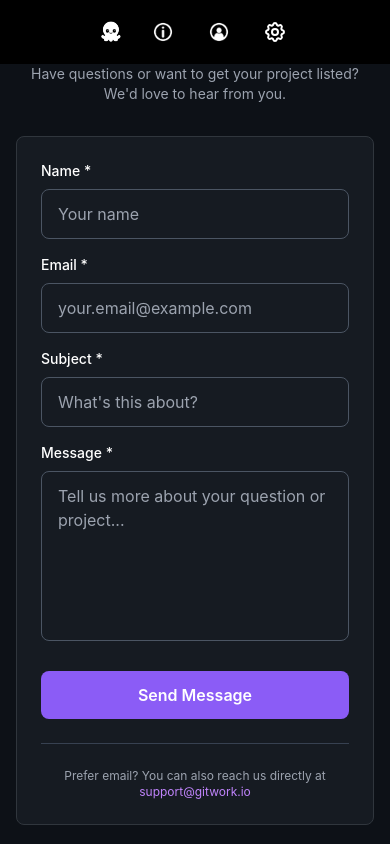
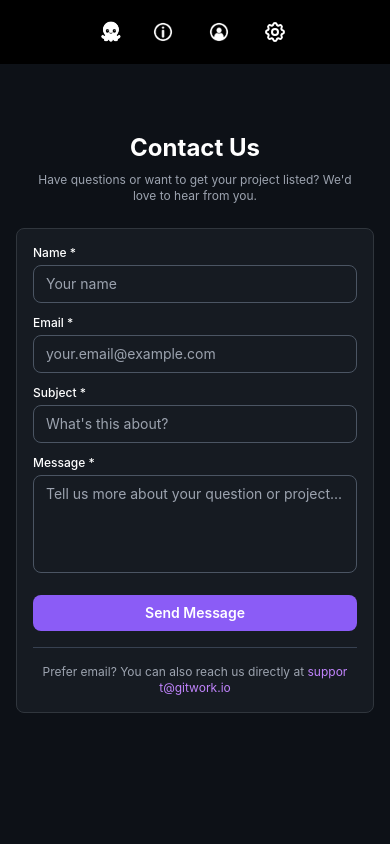
Before and after one commit to stefisha/GitWork, a React (Vite) app in the folder gitwork-front/: page /contact in a window 390 px wide. Built offline with nearby package versions, Linux system fonts and the light colour scheme; no server answers.

Commit message:
make contact page mobile-friendly with responsive text sizes and spacing

```diff
--- a/gitwork-front/src/pages/ContactPage.jsx
+++ b/gitwork-front/src/pages/ContactPage.jsx
@@ -63,40 +63,40 @@ const ContactPage = () => {
     >
       <div className="max-w-2xl w-full">
         {/* Header */}
-        <div className="text-center mb-8">
-          <h1 className="text-3xl sm:text-4xl font-bold text-white mb-2">
+        <div className="text-center mb-6 sm:mb-8">
+          <h1 className="text-2xl sm:text-3xl md:text-4xl font-bold text-white mb-2">
             Contact Us
           </h1>
-          <p className="text-gray-400 text-sm sm:text-base">
+          <p className="text-gray-400 text-xs sm:text-sm md:text-base px-4">
             Have questions or want to get your project listed? We'd love to hear from you.
           </p>
         </div>
 
         {/* Contact Form */}
         <div
-          className="rounded-lg p-6 sm:p-8"
+          className="rounded-lg p-4 sm:p-6 md:p-8"
           style={{ background: '#161b22', border: '1px solid #30363d' }}
         >
           {submitStatus === 'success' && (
-            <div className="mb-6 p-4 rounded-lg" style={{ background: '#1a472a', border: '1px solid #238636' }}>
-              <p className="text-green-400 text-sm sm:text-base">
+            <div className="mb-4 sm:mb-6 p-3 sm:p-4 rounded-lg" style={{ background: '#1a472a', border: '1px solid #238636' }}>
+              <p className="text-green-400 text-xs sm:text-sm md:text-base">
                 ✅ Thank you! Your message has been sent successfully. We'll get back to you soon.
               </p>
             </div>
           )}
 
           {submitStatus === 'error' && (
-            <div className="mb-6 p-4 rounded-lg" style={{ background: '#5d1a1a', border: '1px solid #da3633' }}>
-              <p className="text-red-400 text-sm sm:text-base">
+            <div className="mb-4 sm:mb-6 p-3 sm:p-4 rounded-lg" style={{ background: '#5d1a1a', border: '1px solid #da3633' }}>
+              <p className="text-red-400 text-xs sm:text-sm md:text-base">
                 ❌ Sorry, there was an error sending your message. Please try again or email us directly at support@gitwork.io
               </p>
             </div>
           )}
 
-          <form onSubmit={handleSubmit} className="space-y-4 sm:space-y-6">
+          <form onSubmit={handleSubmit} className="space-y-3 sm:space-y-4 md:space-y-6">
             {/* Name */}
             <div>
-              <label htmlFor="name" className="block text-sm font-medium text-white mb-2">
+              <label htmlFor="name" className="block text-xs sm:text-sm font-medium text-white mb-1 sm:mb-2">
                 Name *
               </label>
               <input
@@ -106,14 +106,14 @@ const ContactPage = () => {
                 value={formData.name}
                 onChange={handleChange}
                 required
-                className="w-full px-4 py-3 rounded-lg text-white placeholder-gray-400 bg-transparent border border-gray-600 focus:outline-none focus:border-purple-500 transition-colors duration-200"
+                className="w-full px-3 py-2 sm:px-4 sm:py-3 rounded-lg text-sm sm:text-base text-white placeholder-gray-400 bg-transparent border border-gray-600 focus:outline-none focus:border-purple-500 transition-colors duration-200"
                 placeholder="Your name"
               />
             </div>
 
             {/* Email */}
             <div>
-              <label htmlFor="email" className="block text-sm font-medium text-white mb-2">
+              <label htmlFor="email" className="block text-xs sm:text-sm font-medium text-white mb-1 sm:mb-2">
                 Email *
               </label>
               <input
@@ -123,14 +123,14 @@ const ContactPage = () => {
                 value={formData.email}
                 onChange={handleChange}
                 required
-                className="w-full px-4 py-3 rounded-lg text-white placeholder-gray-400 bg-transparent border border-gray-600 focus:outline-none focus:border-purple-500 transition-colors duration-200"
+                className="w-full px-3 py-2 sm:px-4 sm:py-3 rounded-lg text-sm sm:text-base text-white placeholder-gray-400 bg-transparent border border-gray-600 focus:outline-none focus:border-purple-500 transition-colors duration-200"
                 placeholder="your.email@example.com"
               />
             </div>
 
             {/* Subject */}
             <div>
-              <label htmlFor="subject" className="block text-sm font-medium text-white mb-2">
+              <label htmlFor="subject" className="block text-xs sm:text-sm font-medium text-white mb-1 sm:mb-2">
                 Subject *
               </label>
               <input
@@ -140,14 +140,14 @@ const ContactPage = () => {
                 value={formData.subject}
                 onChange={handleChange}
                 required
-                className="w-full px-4 py-3 rounded-lg text-white placeholder-gray-400 bg-transparent border border-gray-600 focus:outline-none focus:border-purple-500 transition-colors duration-200"
+                className="w-full px-3 py-2 sm:px-4 sm:py-3 rounded-lg text-sm sm:text-base text-white placeholder-gray-400 bg-transparent border border-gray-600 focus:outline-none focus:border-purple-500 transition-colors duration-200"
                 placeholder="What's this about?"
               />
             </div>
 
             {/* Message */}
             <div>
-              <label htmlFor="message" className="block text-sm font-medium text-white mb-2">
+              <label htmlFor="message" className="block text-xs sm:text-sm font-medium text-white mb-1 sm:mb-2">
                 Message *
               </label>
               <textarea
@@ -156,24 +156,24 @@ const ContactPage = () => {
                 value={formData.message}
                 onChange={handleChange}
                 required
-                rows={6}
-                className="w-full px-4 py-3 rounded-lg text-white placeholder-gray-400 bg-transparent border border-gray-600 focus:outline-none focus:border-purple-500 transition-colors duration-200 resize-none"
+                rows={4}
+                className="w-full px-3 py-2 sm:px-4 sm:py-3 rounded-lg text-sm sm:text-base text-white placeholder-gray-400 bg-transparent border border-gray-600 focus:outline-none focus:border-purple-500 transition-colors duration-200 resize-none"
                 placeholder="Tell us more about your question or project..."
               />
             </div>
 
             {/* Submit Button */}
-            <div className="pt-2">
+            <div className="pt-1 sm:pt-2">
               <button
                 type="submit"
                 disabled={isSubmitting}
-                className="w-full px-6 py-3 rounded-lg font-semibold text-white transition-colors duration-200 disabled:opacity-50 disabled:cursor-not-allowed"
+                className="w-full px-4 py-2 sm:px-6 sm:py-3 rounded-lg font-semibold text-sm sm:text-base text-white transition-colors duration-200 disabled:opacity-50 disabled:cursor-not-allowed"
                 style={{ background: '#8B5CF6' }}
               >
                 {isSubmitting ? (
                   <div className="flex items-center justify-center space-x-2">
-                    <div className="animate-spin rounded-full h-4 w-4 border-b-2 border-white"></div>
-                    <span>Sending...</span>
+                    <div className="animate-spin rounded-full h-3 w-3 sm:h-4 sm:w-4 border-b-2 border-white"></div>
+                    <span className="text-xs sm:text-sm">Sending...</span>
                   </div>
                 ) : (
                   'Send Message'
@@ -183,12 +183,12 @@ const ContactPage = () => {
           </form>
 
           {/* Alternative Contact */}
-          <div className="mt-6 pt-6 border-t border-gray-700">
-            <p className="text-gray-400 text-xs sm:text-sm text-center">
+          <div className="mt-4 sm:mt-6 pt-4 sm:pt-6 border-t border-gray-700">
+            <p className="text-gray-400 text-xs sm:text-sm text-center px-2">
               Prefer email? You can also reach us directly at{' '}
               <a
                 href="mailto:support@gitwork.io"
-                className="text-purple-400 hover:text-purple-300 transition-colors duration-200"
+                className="text-purple-400 hover:text-purple-300 transition-colors duration-200 break-all"
               >
                 support@gitwork.io
               </a>
```
